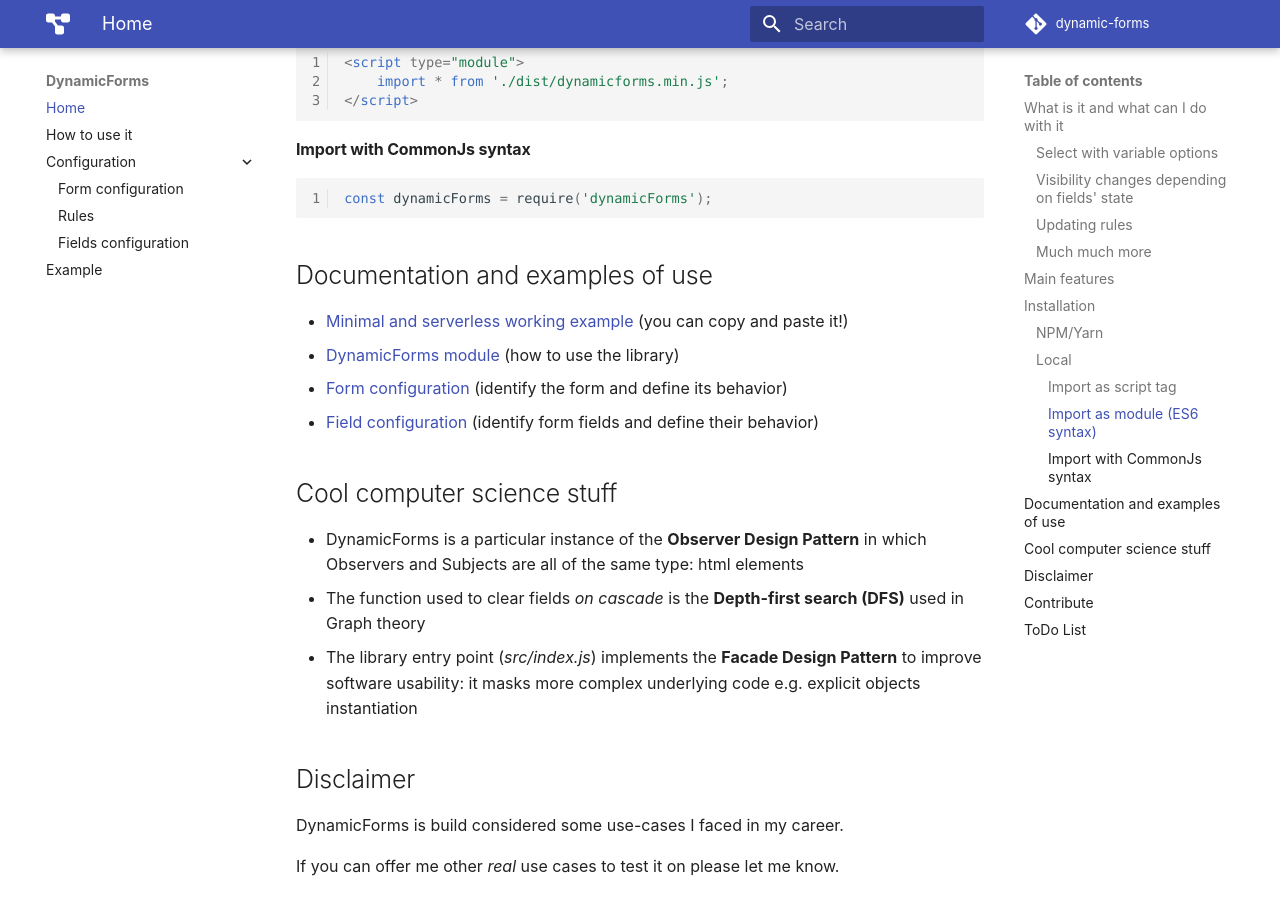
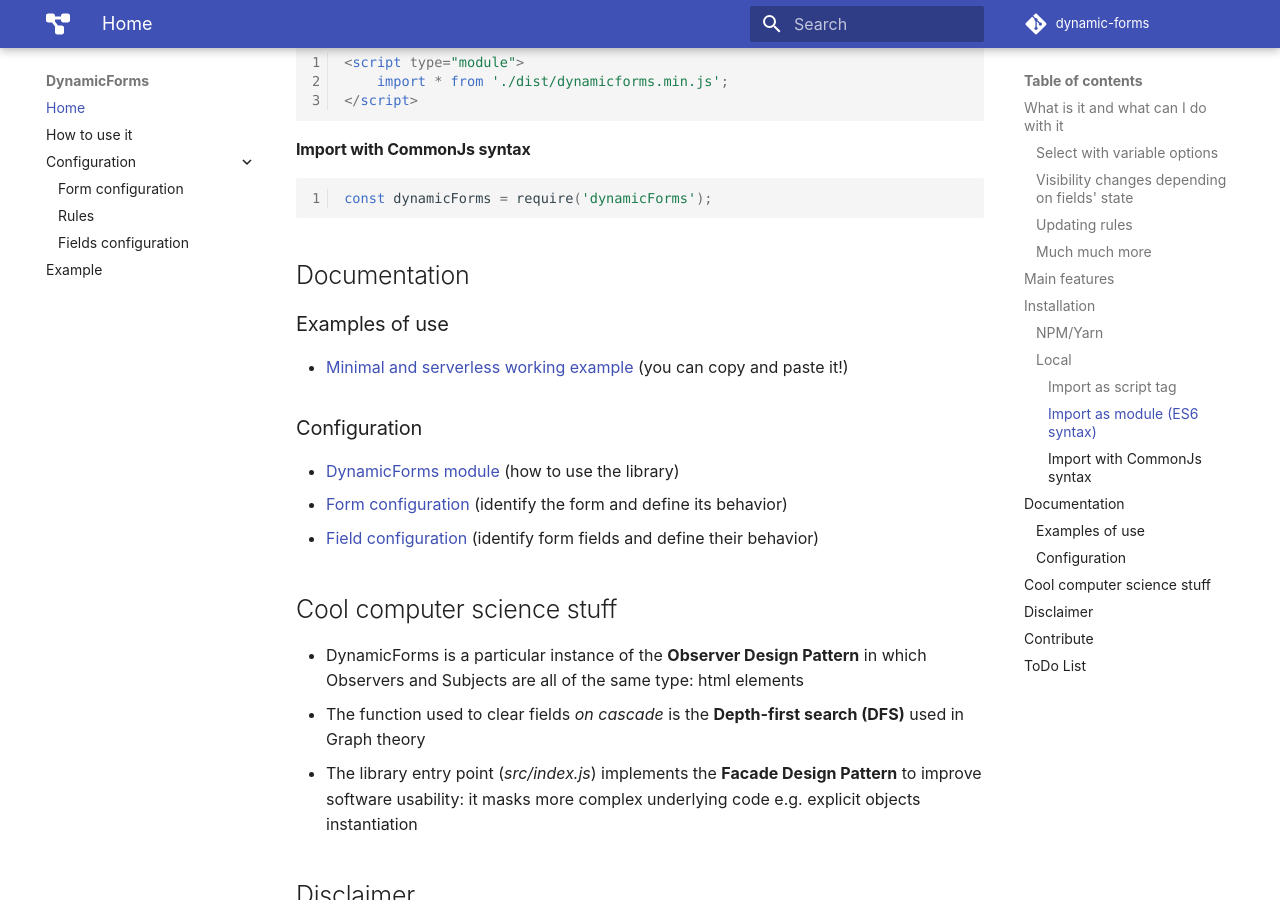
Before and after one commit to simomosi/dynamic-forms, an MkDocs documentation site: the page built from docs/README.md, in a window 1280 px wide and 900 px high, scrolled down 2101 px. Built offline with MkDocs 1.6.1 and Material for MkDocs 9.7.7, drawn with Linux system fonts in a browser that asks for light colours; comment, search, counter and statistics services are not loaded.

Commit message:
Updated docs

````diff
--- a/docs/README.md
+++ b/docs/README.md
@@ -51,8 +51,13 @@ Feature incoming, stay tuned!
 const dynamicForms = require('dynamicForms');
 ```
 
-## Documentation and examples of use
+## Documentation
+### Examples of use
+
 - [Minimal and serverless working example](./examples/minimal-example.md) (you can copy and paste it!)
+
+### Configuration
+
 - [DynamicForms module](./dynamic-forms-module.md) (how to use the library)
 - [Form configuration](./configurations/form-configuration.md) (identify the form and define its behavior)
 - [Field configuration](./configurations/field-configuration.md) (identify form fields and define their behavior)
````
